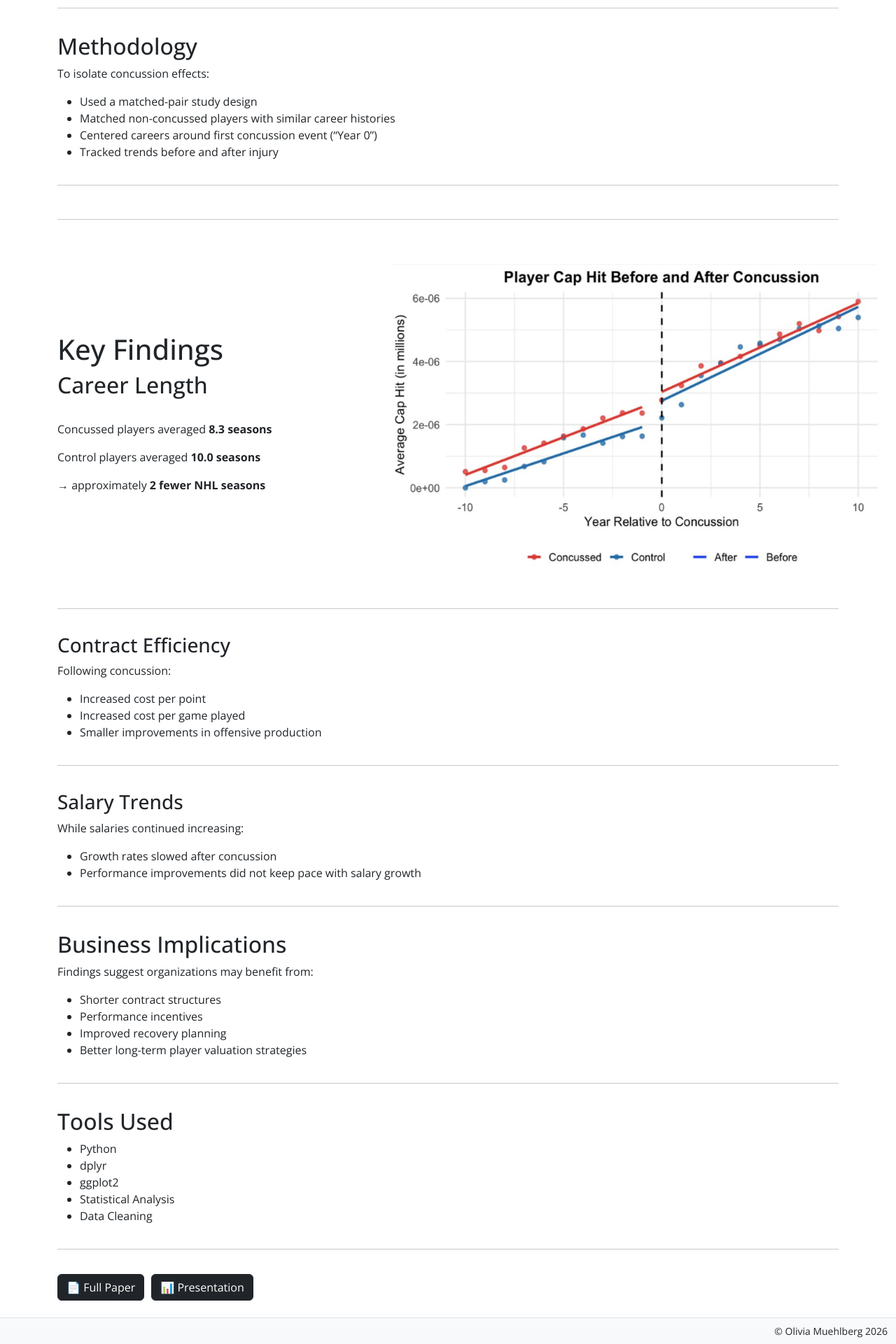
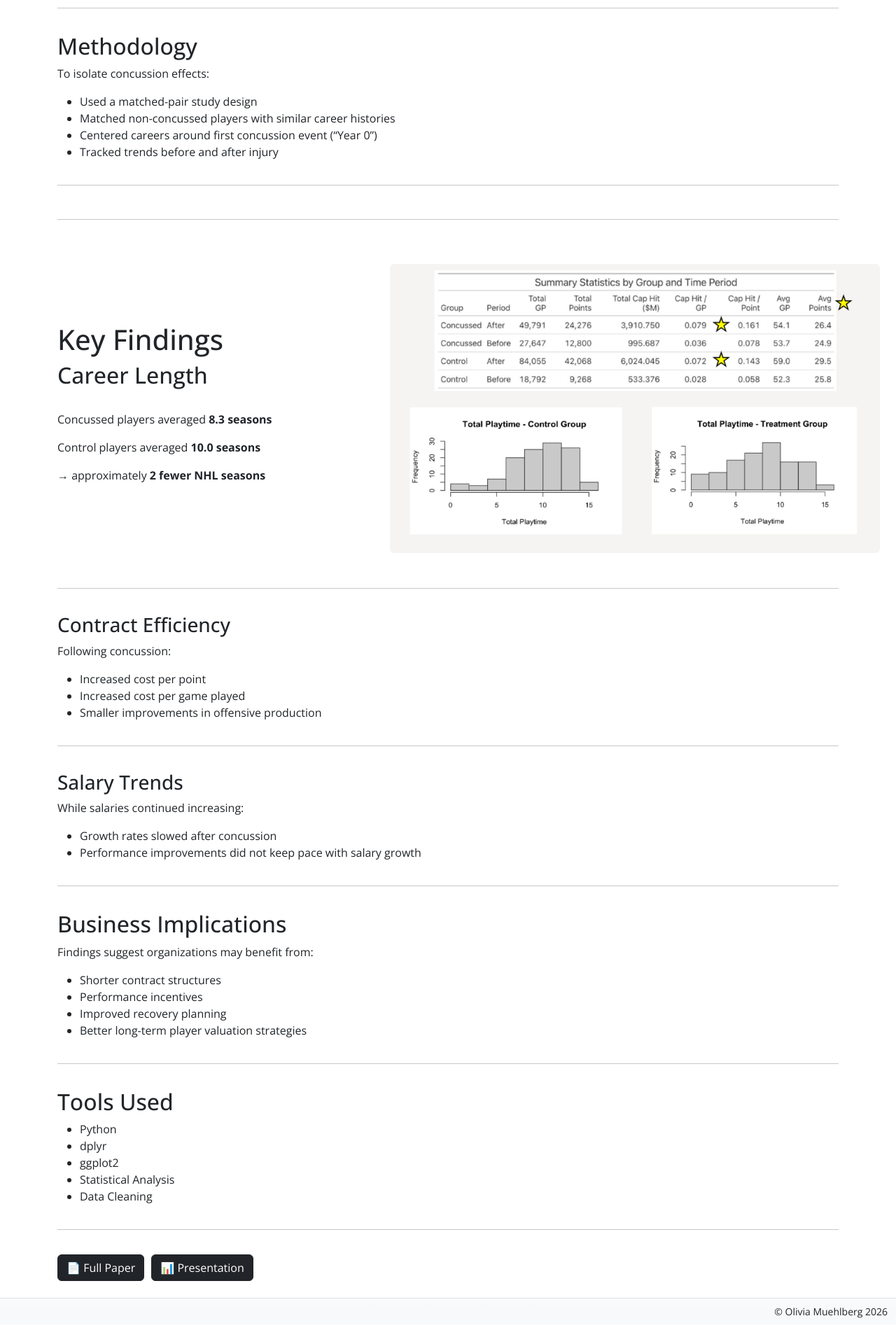
Before and after one commit to omuehlberg/portfolio, a Jekyll site: the page built from projects/NHLConcussionAnalytics.md, in a window 1280 px wide. Shown: the part 903-2823 px from the top of the page at 70% size. Built offline with Jekyll 4.4.1, drawn with Linux system fonts in a browser that asks for light colours; after the commit the page ends 2795 px from its top, so only the background shows below that.

Commit message:
photo change

```diff
--- a/projects/NHLConcussionAnalytics.md
+++ b/projects/NHLConcussionAnalytics.md
@@ -92,7 +92,7 @@ To isolate concussion effects:
   <!-- Image -->
   <div class="col-md-7 text-center">
 
-    <img src="{{ site.baseurl }}/img/NHLConcussionAnalysis/nhl2.png"
+    <img src="{{ site.baseurl }}/img/NHLConcussionAnalysis/nhl.png"
          class="img-fluid rounded"
          style="max-width: 700px;">
 
```
